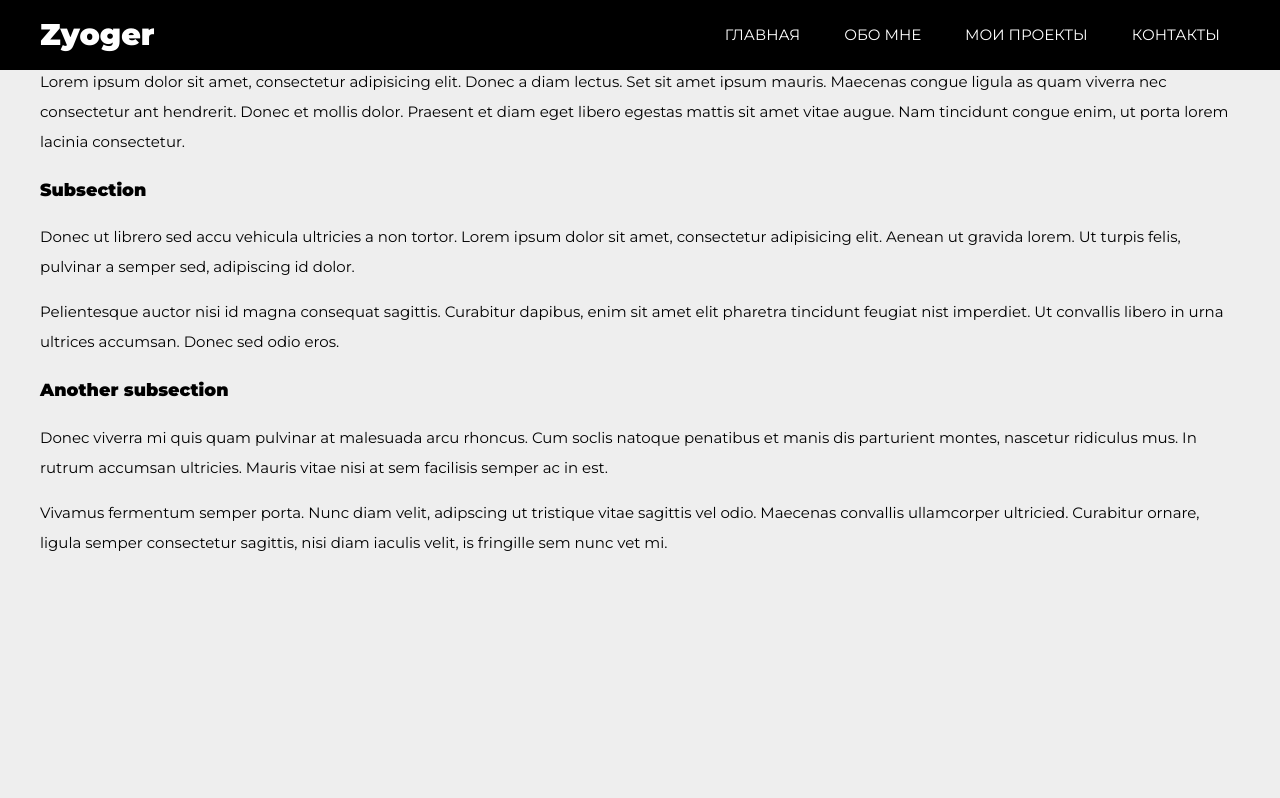
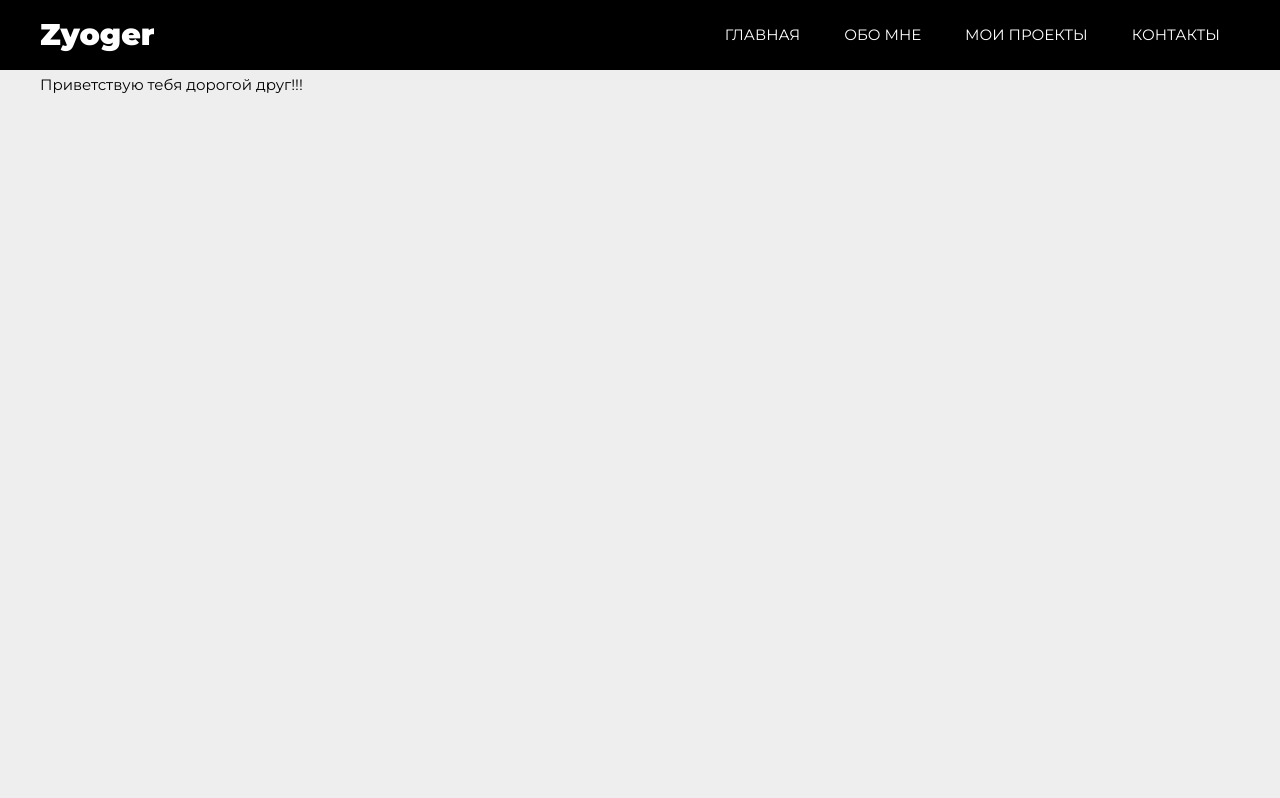
Before and after one commit to Zyoger/djangoweb, a Django app: template main/templates/main/index.html in a window 1280 px wide. Shown: the top 798 px of the page. Run offline with Django 4.2, Linux system fonts and the light colour scheme; the template is opened without the code that fills it, so the values that code supplies are empty.

Commit message:
Починил главную страницу

```diff
--- a/main/templates/main/about.html
+++ b/main/templates/main/about.html
@@ -3,6 +3,6 @@
 Обо мне - Zyoger
 {% endblock %}
 {% block content %}
-    <h1>Обо мне</h1>
+    <h1>Обо мне по маленьку</h1>
     <div>Lorem ipsum dolor sit amet, consectetur adipisicing elit. Cum id laudantium minima omnis qui, totam vero. A atque, doloribus fugit illum iusto nostrum odio quae quasi quos totam vel voluptatem.</div>
 {% endblock %}
--- a/main/templates/main/base.html
+++ b/main/templates/main/base.html
@@ -19,7 +19,7 @@
             <div class="header_inner">
                 <div class="logo"><h1>Zyoger</h1></div>
                 <nav class="nav">
-                    <a class="nav_link" href="{% url "home" %}">Главная</a>
+                    <a class="nav_link" href="{% url "index" %}">Главная</a>
                     <a class="nav_link" href="{% url "about" %}">Обо мне</a>
                     <a class="nav_link" href="{% url "works" %}">Мои проекты</a>
                     <a class="nav_link" href="{% url "contacts" %}">Контакты</a>
--- a/main/templates/main/index.html
+++ b/main/templates/main/index.html
@@ -1,28 +1,8 @@
 {% extends "main/base.html" %}
 {% block title %}
-Главная страница - Zyoger
+Обо мне - Zyoger
 {% endblock %}
 {% block content %}
-
-      <!-- It contains an article -->
-      <div>
-        <h2>Article heading</h2>
-
-        <p>Lorem ipsum dolor sit amet, consectetur adipisicing elit. Donec a diam lectus. Set sit amet ipsum mauris. Maecenas congue ligula as quam viverra nec consectetur ant hendrerit. Donec et mollis dolor. Praesent et diam eget libero egestas mattis sit amet vitae augue. Nam tincidunt congue enim, ut porta lorem lacinia consectetur.</p>
-
-        <h3>Subsection</h3>
-
-        <p>Donec ut librero sed accu vehicula ultricies a non tortor. Lorem ipsum dolor sit amet, consectetur adipisicing elit. Aenean ut gravida lorem. Ut turpis felis, pulvinar a semper sed, adipiscing id dolor.</p>
-
-        <p>Pelientesque auctor nisi id magna consequat sagittis. Curabitur dapibus, enim sit amet elit pharetra tincidunt feugiat nist imperdiet. Ut convallis libero in urna ultrices accumsan. Donec sed odio eros.</p>
-
-        <h3>Another subsection</h3>
-
-        <p>Donec viverra mi quis quam pulvinar at malesuada arcu rhoncus. Cum soclis natoque penatibus et manis dis parturient montes, nascetur ridiculus mus. In rutrum accumsan ultricies. Mauris vitae nisi at sem facilisis semper ac in est.</p>
-
-        <p>Vivamus fermentum semper porta. Nunc diam velit, adipscing ut tristique vitae sagittis vel odio. Maecenas convallis ullamcorper ultricied. Curabitur ornare, ligula semper consectetur sagittis, nisi diam iaculis velit, is fringille sem nunc vet mi.</p>
-      </div>
-
-      <!-- the aside content can also be nested within the main content -->
-
+    <h1>Главная страница</h1>
+    <div>Приветствую тебя дорогой друг!!!</div>
 {% endblock %}
--- a/main/urls.py
+++ b/main/urls.py
@@ -2,7 +2,7 @@ from django.urls import path
 from . import views
 
 urlpatterns = [
-    path('', views.index, name="home"),
+    path('', views.index, name="index"),
     path('aboutme', views.about, name="about"),
     path('progects', views.works, name="works"),
     path('contacts', views.contacts, name="contacts")
--- a/main/views.py
+++ b/main/views.py
@@ -2,7 +2,7 @@ from django.shortcuts import render
 
 
 def index(request):
-    return render(request, 'main/base.html')
+    return render(request, 'main/index.html')
 
 
 def about(request):
```
Also changed, not shown: djangoweb/settings.py (+6 -4 lines).
